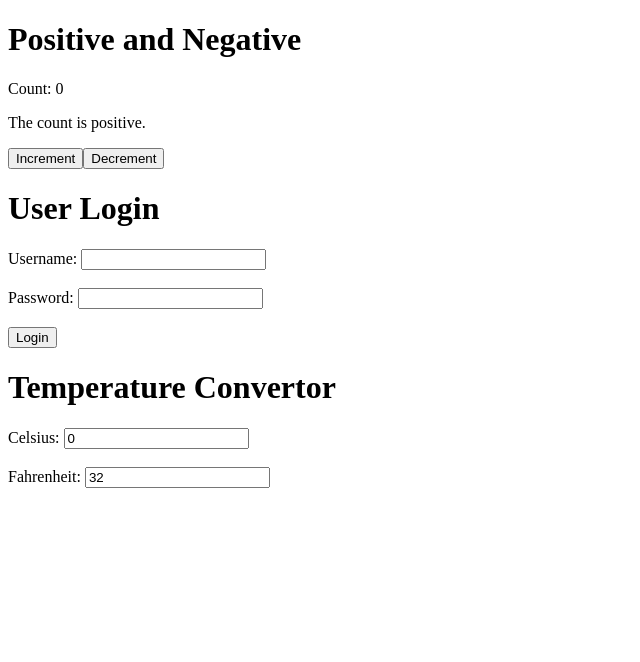
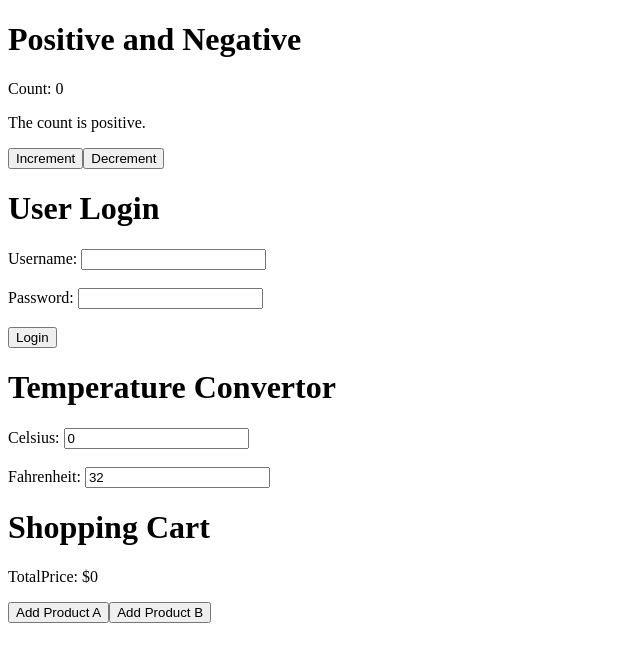
Before and after one commit to 7vTr0x7/React.js-2, a React (Vite) app in the folder IR_Practice1/: page / in a window 1280 px wide. Shown: the top 662 px of the page, without its empty margins (0-640 px from the left). Built offline with nearby package versions, Linux system fonts and the light colour scheme.

Commit message:
IR_Practice1 - ShoppingCart

```diff
--- a/IR_Practice1/src/App.jsx
+++ b/IR_Practice1/src/App.jsx
@@ -2,6 +2,7 @@ import React from "react";
 import PosNeg from "./components/PosNeg";
 import UserLogin from "./components/UserLogin";
 import TempCalculator from "./components/TempCalculator";
+import ShoppingCart from "./components/ShoppingCart";
 
 const App = () => {
   return (
@@ -9,6 +10,7 @@ const App = () => {
       <PosNeg />
       <UserLogin />
       <TempCalculator />
+      <ShoppingCart />
     </div>
   );
 };
--- /dev/null
+++ b/IR_Practice1/src/components/ShoppingCart.jsx
@@ -0,0 +1,33 @@
+import React, { useState } from "react";
+
+const ShoppingCart = () => {
+  const [totalPrice, setTotalPrice] = useState(0);
+  const [products, setProducts] = useState([]);
+
+  const addProductHandler = (item, price) => {
+    setProducts((prev) => [...prev, `${item} - $${price}`]);
+    setTotalPrice((prev) => prev + price);
+  };
+
+  const productListing = products.map((product, index) => (
+    <li key={index}>{product}</li>
+  ));
+
+  return (
+    <div>
+      <h1>Shopping Cart</h1>
+
+      {products.length > 0 && <ul>{productListing}</ul>}
+
+      <p>TotalPrice: ${totalPrice}</p>
+      <button onClick={() => addProductHandler("Product A", 10)}>
+        Add Product A
+      </button>
+      <button onClick={() => addProductHandler("Product B", 20)}>
+        Add Product B
+      </button>
+    </div>
+  );
+};
+
+export default ShoppingCart;
```
